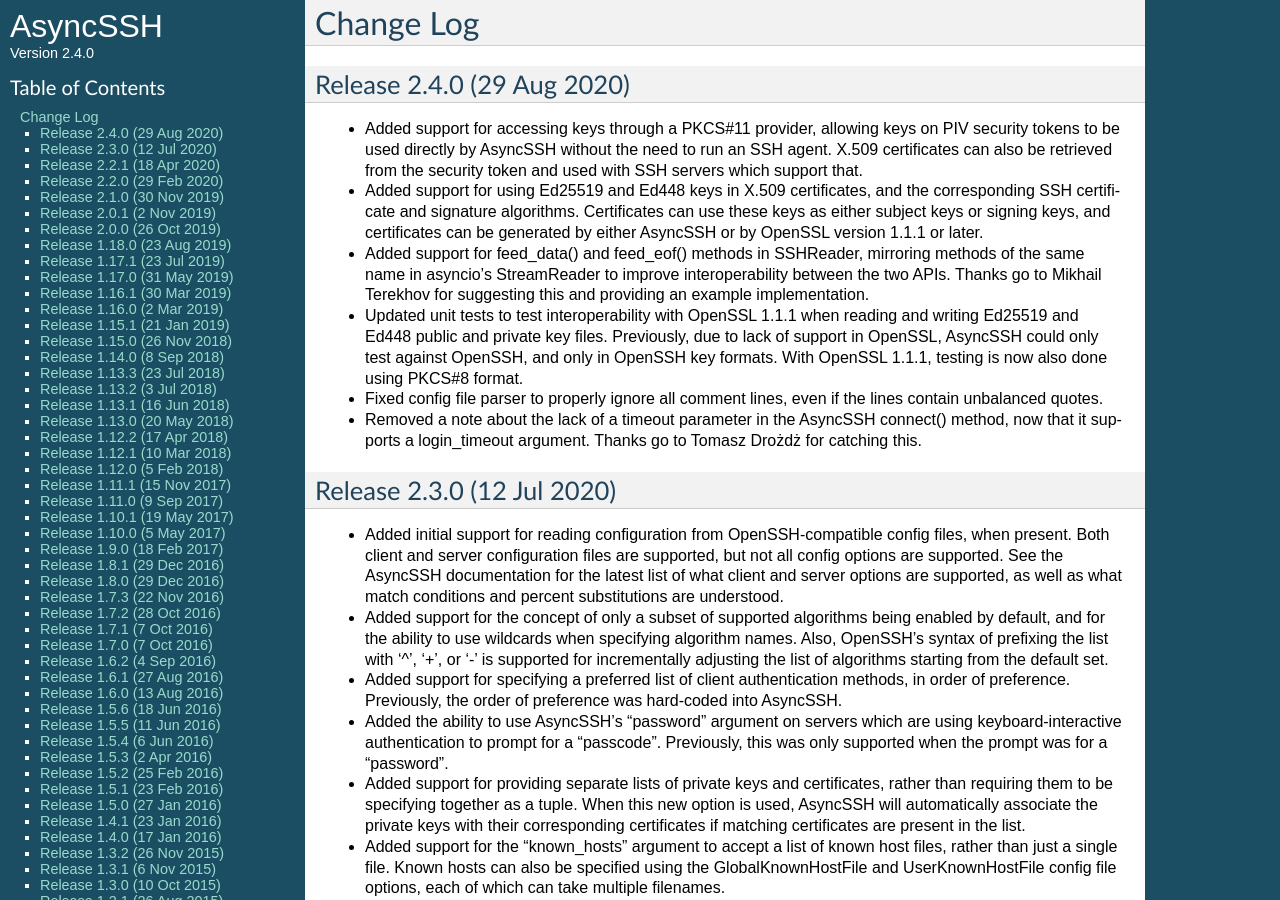
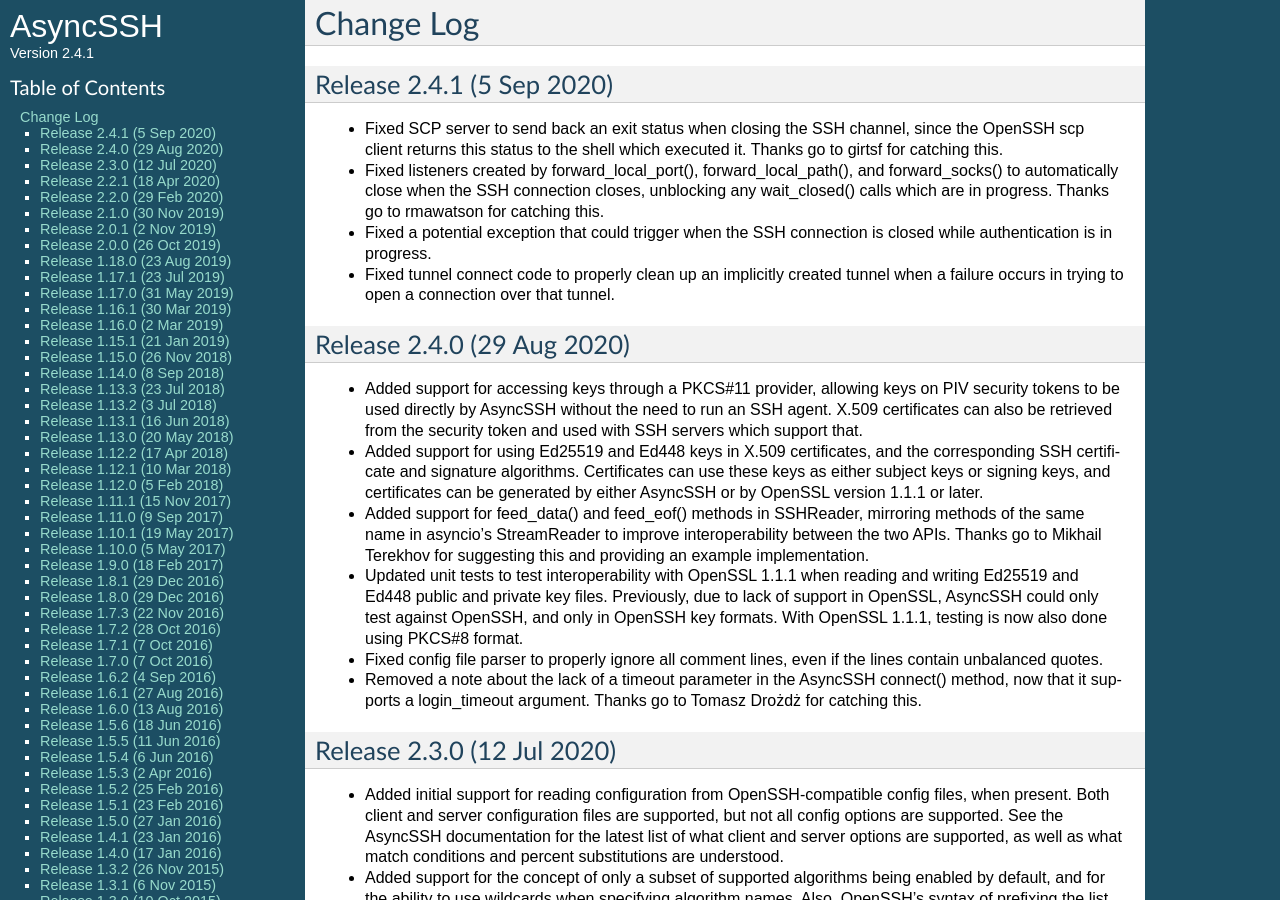
Before and after one commit to ronf/asyncssh, a Sphinx documentation site: the page built from docs/changes.rst, in a window 1280 px wide and 900 px high. Built offline with Sphinx 7.4.7, drawn with Linux system fonts in a browser that asks for light colours.

Commit message:
Bump version number up to 2.4.1 and update change log

```diff
--- a/asyncssh/version.py
+++ b/asyncssh/version.py
@@ -26,4 +26,4 @@ __author_email__ = 'ronf@timeheart.net'
 
 __url__ = 'http://asyncssh.timeheart.net'
 
-__version__ = '2.4.0'
+__version__ = '2.4.1'
--- a/docs/changes.rst
+++ b/docs/changes.rst
@@ -2,6 +2,25 @@
 
 Change Log
 ==========
+
+Release 2.4.1 (5 Sep 2020)
+--------------------------
+
+* Fixed SCP server to send back an exit status when closing the SSH
+  channel, since the OpenSSH scp client returns this status to the
+  shell which executed it. Thanks go to girtsf for catching this.
+
+* Fixed listeners created by forward_local_port(), forward_local_path(),
+  and forward_socks() to automatically close when the SSH connection
+  closes, unblocking any wait_closed() calls which are in progress.
+  Thanks go to rmawatson for catching this.
+
+* Fixed a potential exception that could trigger when the SSH
+  connection is closed while authentication is in progress.
+
+* Fixed tunnel connect code to properly clean up an implicitly created
+  tunnel when a failure occurs in trying to open a connection over
+  that tunnel.
 
 Release 2.4.0 (29 Aug 2020)
 ---------------------------
```
